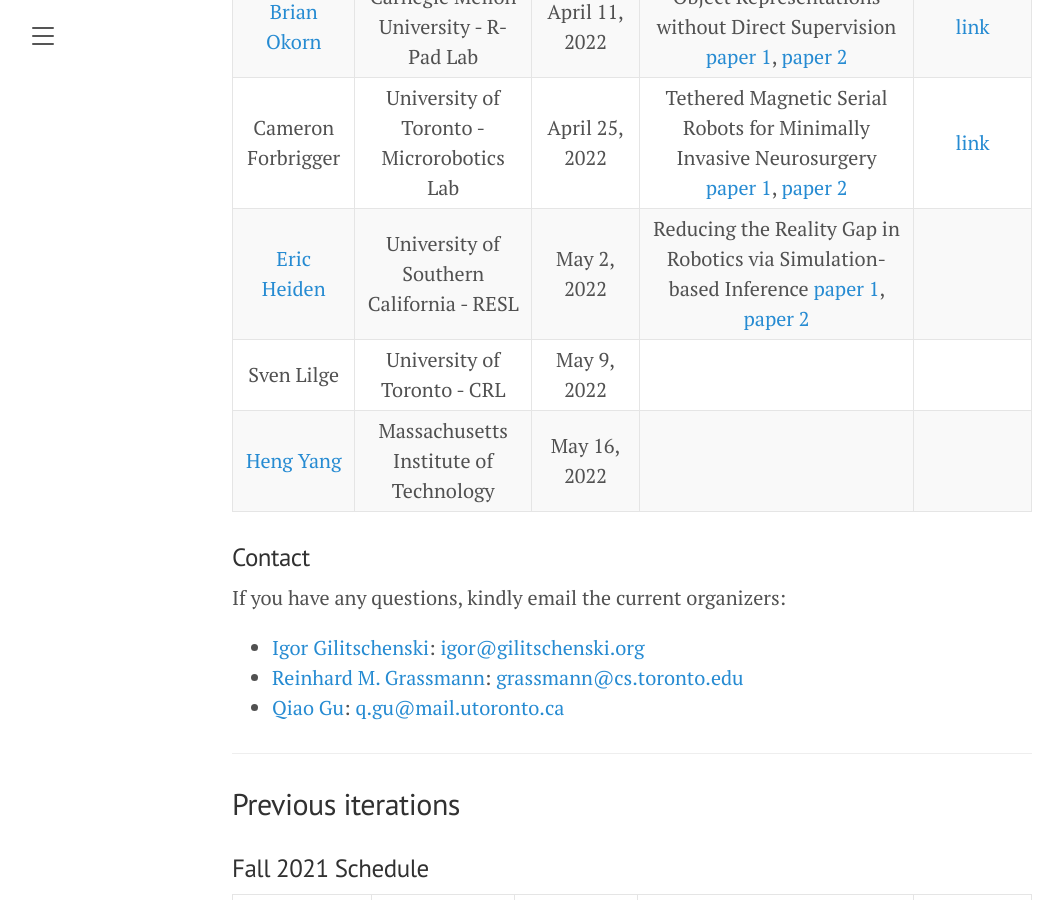
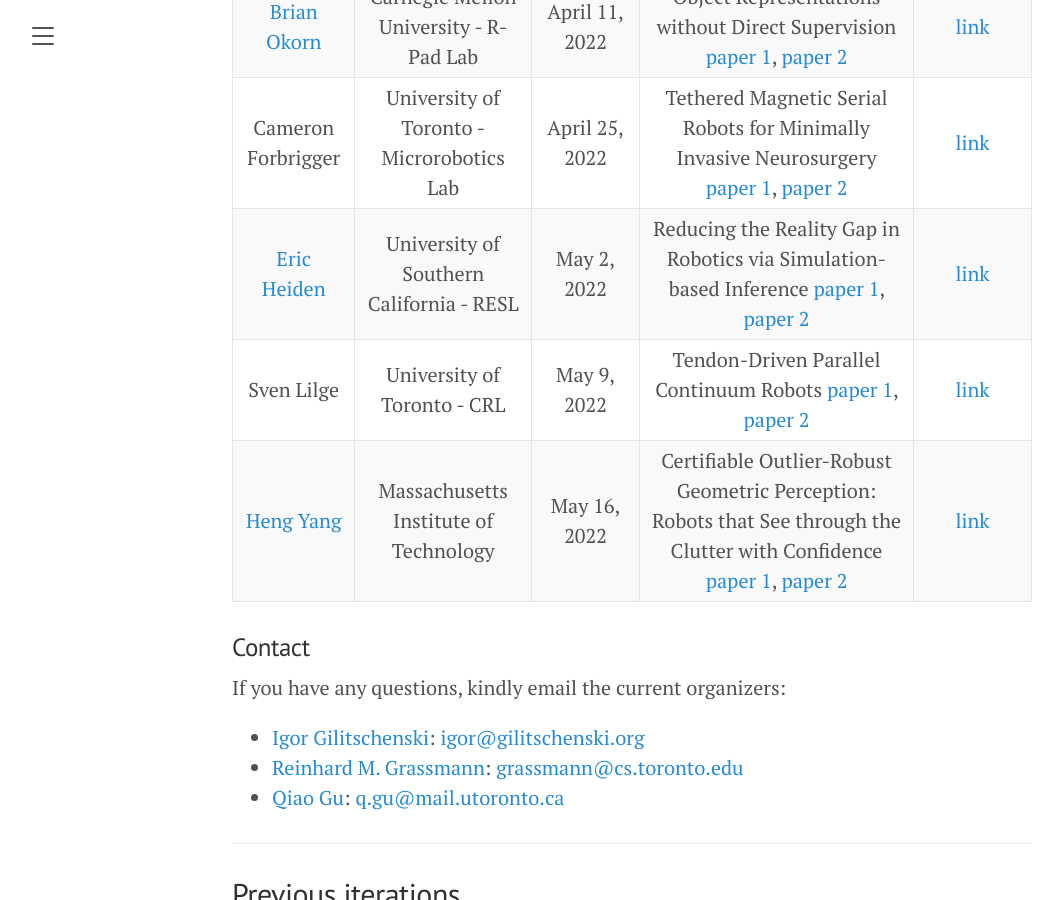
Before and after one commit to uoft-cs-robotics/toronto-air, a Jekyll site: the page built from index.md, in a window 1280 px wide and 900 px high, scrolled down 2560 px. Shown: the whole window, without its empty margins (8-1071 px from the left). Built offline with Jekyll 4.4.1, drawn with Linux system fonts in a browser that asks for light colours; our own code applies the rules of GitHub Pages for plain Markdown files.

Commit message:
updated Sven's, Heng's, and Eric's entries
Added title, added links to papers, and included links to the YouTube videos.

```diff
--- a/index.md
+++ b/index.md
@@ -67,9 +67,9 @@ Past talks are also available on our [YouTube Channel](https://www.youtube.com/c
 |[Erfan Shahriari](https://www.mirmi.tum.de/rsi/team/rsi-mitarbeiter/shahriari-erfan/) |  Technical University of Munich - MIRMI, RSI | April 4, 2022 | The Language of Manipulation: Force/Motion Planning and Control for Tactile Robot Manipulation [paper 1](https://doi.org/10.1109/HUMANOIDS.2017.8239548), [paper 2](https://doi.org/10.1109/LRA.2022.3142903), [paper 3](https://doi.org/10.1109/LRA.2019.2953662), [paper 4](https://doi.org/10.23919/ACC.2018.8431718), [paper 5](https://doi.org/10.1109/IROS40897.2019.8968249) | |
 | [Brian Okorn](https://www.ri.cmu.edu/ri-people/brian-e-okorn/) | Carnegie Mellon University - R-Pad Lab | April 11, 2022 | Object Representations without Direct Supervision [paper 1](https://bokorn.github.io/zephyr/), [paper 2](https://georgegu1997.github.io/OSSID/) | [link](https://youtu.be/k6ZaSvb9PTw) |
 | Cameron Forbrigger | University of Toronto - Microrobotics Lab | April 25, 2022| Tethered Magnetic Serial Robots for Minimally Invasive Neurosurgery [paper 1](https://doi.org/10.1109/TBME.2020.3007581), [paper 2](https://doi.org/10.1109/ICRA48506.2021.9561357) | [link](https://youtu.be/y1aeLfuinok) |
-| [Eric Heiden](https://eric-heiden.com/) | University of Southern California - RESL | May 2, 2022 | Reducing the Reality Gap in Robotics via Simulation-based Inference [paper 1](https://uscresl.github.io/prob-diff-sim/), [paper 2](https://eric-heiden.github.io/video2sim/) |  |
-| Sven Lilge | University of Toronto - CRL | May 9, 2022 |  |  |
-| [Heng Yang](https://hankyang.mit.edu/) | Massachusetts Institute of Technology | May 16, 2022 |  |  |
+| [Eric Heiden](https://eric-heiden.com/) | University of Southern California - RESL | May 2, 2022 | Reducing the Reality Gap in Robotics via Simulation-based Inference [paper 1](https://uscresl.github.io/prob-diff-sim/), [paper 2](https://eric-heiden.github.io/video2sim/) | [link](https://youtu.be/kuqnkXIWxQE) |
+| Sven Lilge | University of Toronto - CRL | May 9, 2022 | Tendon-Driven Parallel Continuum Robots [paper 1](https://doi.org/10.1115/1.4049058), [paper 2](https://doi.org/10.1109/LRA.2021.3057557) | [link](https://youtu.be/D7JGM-0fxQs) |
+| [Heng Yang](https://hankyang.mit.edu/) | Massachusetts Institute of Technology | May 16, 2022 | Certifiable Outlier-Robust Geometric Perception: Robots that See through the Clutter with Confidence [paper 1](https://github.com/MIT-SPARK/CertifiablyRobustPerception), [paper 2](https://github.com/MIT-SPARK/stride) | [link](https://youtu.be/hpqnBPL9lH4) |
 
 
 ### Contact
```
